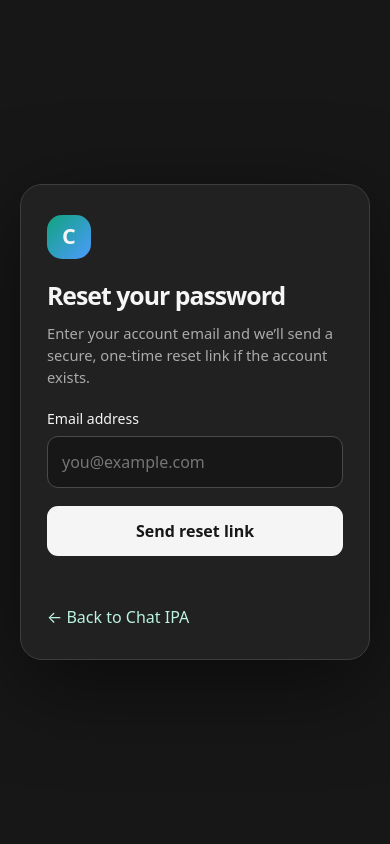
After one commit to RYDON757/rydon-ai-2., a Flask app: page /reset-password in a window 390 px wide. The commit adds this page. Run offline with Flask 3, Linux system fonts and the light colour scheme.

Commit message:
Add secure password reset flow
* Add secure one-time password reset endpoints

* Add forgot password entry point to login form

* Add responsive password reset page

* Test password reset page and token validation

* Fix password reset email validation regex

* Test full password reset and retained account credentials

* Fix password reset email validation regex

```diff
--- a/app.py
+++ b/app.py
@@ -16,6 +16,9 @@ import re
 import hmac
 import hashlib
 import time
+import secrets
+import smtplib
+from email.message import EmailMessage
 from contextlib import contextmanager
 from werkzeug.security import generate_password_hash, check_password_hash
 
@@ -979,6 +982,16 @@ def init_auth_db():
             connection.execute(
                 "ALTER TABLE rydon_users ADD COLUMN selected_plan TEXT NOT NULL DEFAULT 'free'"
             )
+        connection.execute("""
+            CREATE TABLE IF NOT EXISTS rydon_password_resets (
+                id INTEGER PRIMARY KEY AUTOINCREMENT,
+                user_id INTEGER NOT NULL,
+                token_hash TEXT NOT NULL UNIQUE,
+                expires_at TEXT NOT NULL,
+                created_at TEXT NOT NULL,
+                FOREIGN KEY(user_id) REFERENCES rydon_users(id) ON DELETE CASCADE
+            )
+        """)
 
 
 init_auth_db()
@@ -1081,6 +1094,117 @@ def auth_login():
     session["account_id"] = row["id"]
     session["user_name"] = row["display_name"]
     return jsonify({"ok": True, "account": public_account(row)})
+
+
+@app.get("/reset-password")
+def reset_password_page():
+    return render_template("reset_password.html")
+
+
+def send_password_reset_email(recipient, reset_url):
+    """Send a short-lived reset link using owner-configured SMTP credentials."""
+    host = os.environ.get("SMTP_HOST", "").strip()
+    username = os.environ.get("SMTP_USER", "").strip()
+    password = os.environ.get("SMTP_PASSWORD", "")
+    sender = os.environ.get("SMTP_FROM", "").strip() or username
+    try:
+        port = int(os.environ.get("SMTP_PORT", "587"))
+    except ValueError:
+        raise RuntimeError("SMTP_PORT must be a number.")
+    if not host or not sender or not username or not password:
+        raise RuntimeError("Password reset email is not configured.")
+    message = EmailMessage()
+    message["Subject"] = "Reset your Chat IPA password"
+    message["From"] = sender
+    message["To"] = recipient
+    message.set_content(
+        "We received a request to reset your Chat IPA password.\n\n"
+        "Use this one-time link within 30 minutes:\n" + reset_url +
+        "\n\nIf you did not request this, you can ignore this email."
+    )
+    if port == 465:
+        with smtplib.SMTP_SSL(host, port, timeout=15) as server:
+            server.login(username, password)
+            server.send_message(message)
+    else:
+        with smtplib.SMTP(host, port, timeout=15) as server:
+            server.ehlo()
+            server.starttls()
+            server.ehlo()
+            server.login(username, password)
+            server.send_message(message)
+
+
+@app.post("/api/auth/password-reset/request")
+@limiter.limit("3 per hour")
+def request_password_reset():
+    body = request.get_json(silent=True) or {}
+    email = str(body.get("email", "")).strip().lower()[:254]
+    if not re.fullmatch(r"[^@\s]+@[^@\s]+\.[^@\s]+", email):
+        return jsonify({"error": "Enter the email address used for your account."}), 400
+    with auth_db() as connection:
+        row = connection.execute(
+            "SELECT id, email FROM rydon_users WHERE email = ?", (email,)
+        ).fetchone()
+    # Avoid revealing whether an account exists. Never return a reset token to the browser.
+    if row:
+        token = secrets.token_urlsafe(32)
+        token_hash = hashlib.sha256(token.encode("utf-8")).hexdigest()
+        now = datetime.datetime.now(datetime.timezone.utc)
+        expires = (now + datetime.timedelta(minutes=30)).isoformat()
+        with auth_db() as connection:
+            connection.execute("DELETE FROM rydon_password_resets WHERE user_id = ?", (row["id"],))
+            connection.execute(
+                "INSERT INTO rydon_password_resets (user_id, token_hash, expires_at, created_at) VALUES (?, ?, ?, ?)",
+                (row["id"], token_hash, expires, now.isoformat()),
+            )
+        reset_url = request.url_root.rstrip("/") + "/reset-password?token=" + urllib.parse.quote(token)
+        try:
+            send_password_reset_email(row["email"], reset_url)
+        except Exception:
+            app.logger.exception("Password reset email could not be sent.")
+            with auth_db() as connection:
+                connection.execute("DELETE FROM rydon_password_resets WHERE token_hash = ?", (token_hash,))
+            return jsonify({"error": "Password reset email is not configured or could not be sent. Please contact support."}), 503
+    return jsonify({"ok": True, "message": "If an account exists for that email, a reset link will be sent."})
+
+
+@app.post("/api/auth/password-reset/confirm")
+@limiter.limit("5 per hour")
+def confirm_password_reset():
+    body = request.get_json(silent=True) or {}
+    token = str(body.get("token", "")).strip()
+    password = str(body.get("password", ""))
+    if len(password) < 10 or len(password) > 256:
+        return jsonify({"error": "Use a new password between 10 and 256 characters."}), 400
+    if len(token) < 30 or len(token) > 200:
+        return jsonify({"error": "This reset link is invalid or expired. Request a new one."}), 400
+    token_hash = hashlib.sha256(token.encode("utf-8")).hexdigest()
+    now = datetime.datetime.now(datetime.timezone.utc)
+    with auth_db() as connection:
+        reset = connection.execute(
+            "SELECT id, user_id, expires_at FROM rydon_password_resets WHERE token_hash = ?",
+            (token_hash,),
+        ).fetchone()
+        if not reset:
+            return jsonify({"error": "This reset link is invalid or expired. Request a new one."}), 400
+        try:
+            expires_at = datetime.datetime.fromisoformat(reset["expires_at"])
+            if expires_at.tzinfo is None:
+                expires_at = expires_at.replace(tzinfo=datetime.timezone.utc)
+        except (TypeError, ValueError):
+            expires_at = now - datetime.timedelta(seconds=1)
+        if expires_at <= now:
+            connection.execute("DELETE FROM rydon_password_resets WHERE user_id = ?", (reset["user_id"],))
+            return jsonify({"error": "This reset link is invalid or expired. Request a new one."}), 400
+        connection.execute(
+            "UPDATE rydon_users SET password_hash = ? WHERE id = ?",
+            (generate_password_hash(password), reset["user_id"]),
+        )
+        # One-time use: invalidate every outstanding reset link for this account.
+        connection.execute("DELETE FROM rydon_password_resets WHERE user_id = ?", (reset["user_id"],))
+    session.clear()
+    return jsonify({"ok": True, "message": "Password updated. Please log in with your new password."})
 
 
 @app.post("/api/auth/logout")
--- a/templates/index.html
+++ b/templates/index.html
@@ -224,6 +224,7 @@
         <label for="accountEmail">Email address</label><input class="account-field" id="accountEmail" name="email" type="email" autocomplete="email" maxlength="254" required placeholder="you@example.com">
         <label for="accountPassword">Password</label><input class="account-field" id="accountPassword" name="password" type="password" autocomplete="current-password" minlength="10" maxlength="256" required placeholder="At least 10 characters">
         <button class="account-primary" id="accountSubmit" type="submit">Log in</button>
+        <p id="forgotPasswordWrap" style="text-align:center;margin:13px 0 0;font-size:.85rem"><a href="/reset-password" style="color:#baf3df;text-decoration:none">Forgot password?</a></p>
       </form>
     </div>
     <div id="accountSignedIn" hidden>
--- /dev/null
+++ b/templates/reset_password.html
@@ -0,0 +1,74 @@
+<!doctype html>
+<html lang="en">
+<head>
+  <meta charset="utf-8">
+  <meta name="viewport" content="width=device-width, initial-scale=1">
+  <meta name="theme-color" content="#171717">
+  <title>Reset password · Chat IPA</title>
+  <style>
+    *{box-sizing:border-box}body{margin:0;min-height:100vh;display:grid;place-items:center;padding:20px;background:#171717;color:#f5f5f5;font:16px/1.5 system-ui,-apple-system,Segoe UI,sans-serif}
+    main{width:min(440px,100%);padding:30px 26px;border:1px solid #3d3d3d;border-radius:22px;background:#212121;box-shadow:0 24px 90px #0008}
+    .mark{width:44px;height:44px;border-radius:15px;display:grid;place-items:center;background:linear-gradient(135deg,#10a37f,#4d9bff);font-size:1.35rem;font-weight:800;margin-bottom:18px}
+    h1{font-size:1.55rem;letter-spacing:-.04em;margin:0 0 8px}p{color:#aaa;font-size:.92rem;margin:0 0 20px}
+    label{display:block;font-size:.88rem;margin:15px 0 7px}input{width:100%;padding:13px 14px;border:1px solid #4a4a4a;border-radius:11px;background:#171717;color:#fff;font:inherit}
+    input:focus{outline:2px solid #10a37f;outline-offset:1px}button{width:100%;margin-top:18px;padding:13px;border:0;border-radius:11px;background:#f5f5f5;color:#171717;font:inherit;font-weight:700;cursor:pointer}button:disabled{opacity:.55;cursor:wait}
+    #message{min-height:1.5em;margin:14px 0;color:#baf3df;font-size:.88rem}#message.error{color:#ffb4b4}a{color:#baf3df;text-decoration:none}
+  </style>
+</head>
+<body>
+<main>
+  <div class="mark" aria-hidden="true">C</div>
+  <h1 id="title">Reset your password</h1>
+  <p id="intro">Enter your account email and we’ll send a secure, one-time reset link if the account exists.</p>
+  <form id="requestForm">
+    <label for="email">Email address</label>
+    <input id="email" name="email" type="email" autocomplete="email" maxlength="254" required placeholder="you@example.com">
+    <button id="requestButton" type="submit">Send reset link</button>
+  </form>
+  <form id="confirmForm" hidden>
+    <label for="password">New password</label>
+    <input id="password" name="password" type="password" autocomplete="new-password" minlength="10" maxlength="256" required placeholder="At least 10 characters">
+    <label for="confirmPassword">Confirm new password</label>
+    <input id="confirmPassword" name="confirmPassword" type="password" autocomplete="new-password" minlength="10" maxlength="256" required placeholder="Enter it again">
+    <button id="confirmButton" type="submit">Update password</button>
+  </form>
+  <div id="message" role="status" aria-live="polite"></div>
+  <a href="/">← Back to Chat IPA</a>
+</main>
+<script>
+  const params=new URLSearchParams(location.search);
+  const token=params.get('token')||'';
+  const requestForm=document.getElementById('requestForm');
+  const confirmForm=document.getElementById('confirmForm');
+  const message=document.getElementById('message');
+  const say=(text,error=false)=>{message.textContent=text;message.classList.toggle('error',error)};
+  if(token){
+    requestForm.hidden=true;
+    confirmForm.hidden=false;
+    document.getElementById('title').textContent='Choose a new password';
+    document.getElementById('intro').textContent='Use a password with at least 10 characters. Reset links expire after 30 minutes and work only once.';
+  }
+  requestForm.addEventListener('submit',async event=>{
+    event.preventDefault();const button=document.getElementById('requestButton');button.disabled=true;say('Sending request…');
+    try{
+      const response=await fetch('/api/auth/password-reset/request',{method:'POST',headers:{'Content-Type':'application/json'},body:JSON.stringify({email:document.getElementById('email').value.trim()})});
+      const data=await response.json();if(!response.ok)throw new Error(data.error||'Could not request a reset.');
+      say(data.message||'If an account exists for that email, a reset link will be sent.');
+    }catch(error){say(error.message||'Could not request a reset. Please try again.',true)}
+    finally{button.disabled=false}
+  });
+  confirmForm.addEventListener('submit',async event=>{
+    event.preventDefault();
+    const password=document.getElementById('password').value;
+    if(password!==document.getElementById('confirmPassword').value){say('The passwords do not match.',true);return}
+    const button=document.getElementById('confirmButton');button.disabled=true;say('Updating password…');
+    try{
+      const response=await fetch('/api/auth/password-reset/confirm',{method:'POST',headers:{'Content-Type':'application/json'},body:JSON.stringify({token,password})});
+      const data=await response.json();if(!response.ok)throw new Error(data.error||'Could not update password.');
+      say('Password updated. Taking you back to login…');setTimeout(()=>location.assign('/?login=1'),900);
+    }catch(error){say(error.message||'Could not update password. Request a fresh reset link.',true)}
+    finally{button.disabled=false}
+  });
+</script>
+</body>
+</html>
```
Also changed, not shown: tests/test_app.py (+74 -0 lines).
